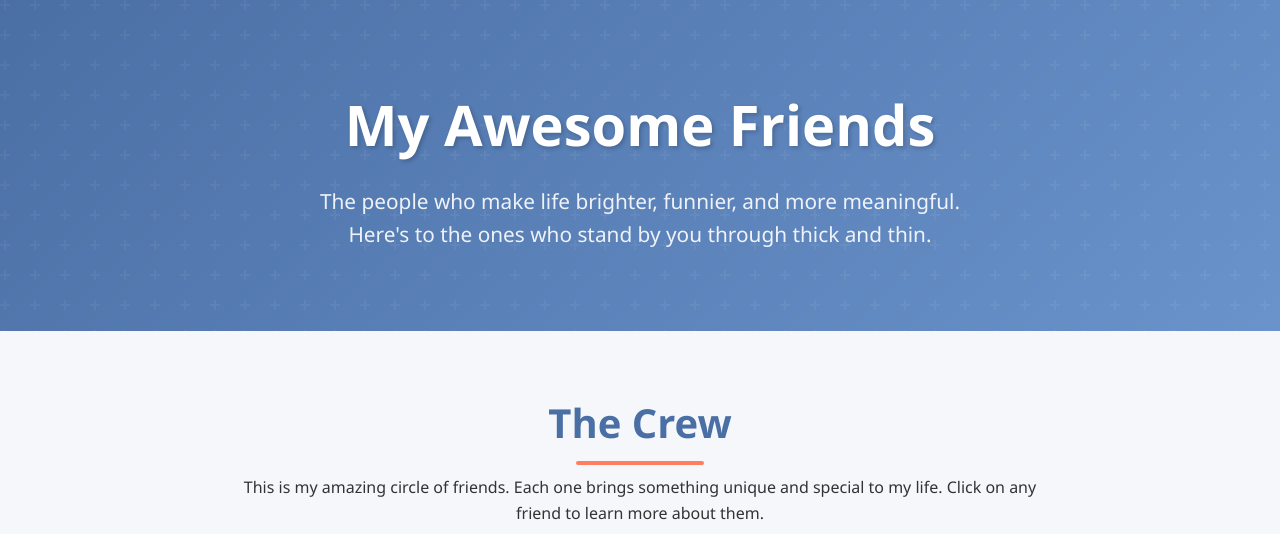
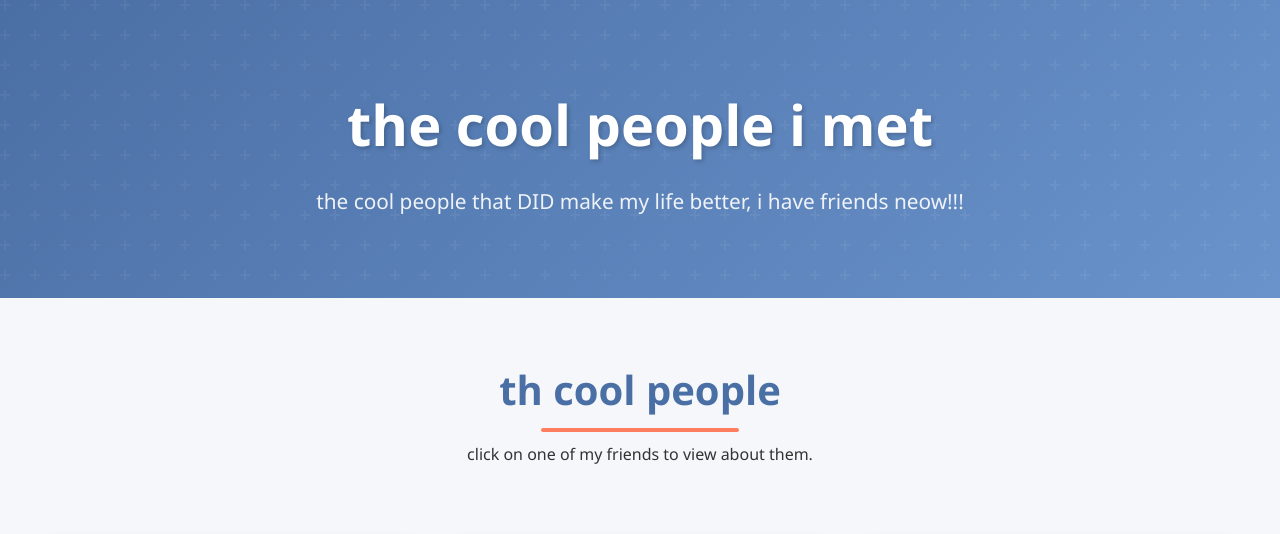
Before and after one commit to thospcos/fucking-coin-flipper, a plain HTML site: page index.html in a window 1280 px wide. Shown: the top 534 px of the page. Drawn offline with Linux system fonts and the light colour scheme.

Commit message:
Update index.html

```diff
--- a/index.html
+++ b/index.html
@@ -271,15 +271,15 @@
     <!-- Header -->
     <header>
         <div class="container header-content">
-            <h1>My Awesome Friends</h1>
-            <p class="tagline">The people who make life brighter, funnier, and more meaningful. Here's to the ones who stand by you through thick and thin.</p>
+            <h1>the cool people i met</h1>
+            <p class="tagline">the cool people that DID make my life better, i have friends neow!!!</p>
         </div>
     </header>
 
     <!-- Friends Introduction -->
     <section class="container friends-intro">
-        <h2>The Crew</h2>
-        <p>This is my amazing circle of friends. Each one brings something unique and special to my life. Click on any friend to learn more about them.</p>
+        <h2>th cool people</h2>
+        <p>click on one of my friends to view about them.</p>
     </section>
 
     <!-- Friends Grid -->
```
